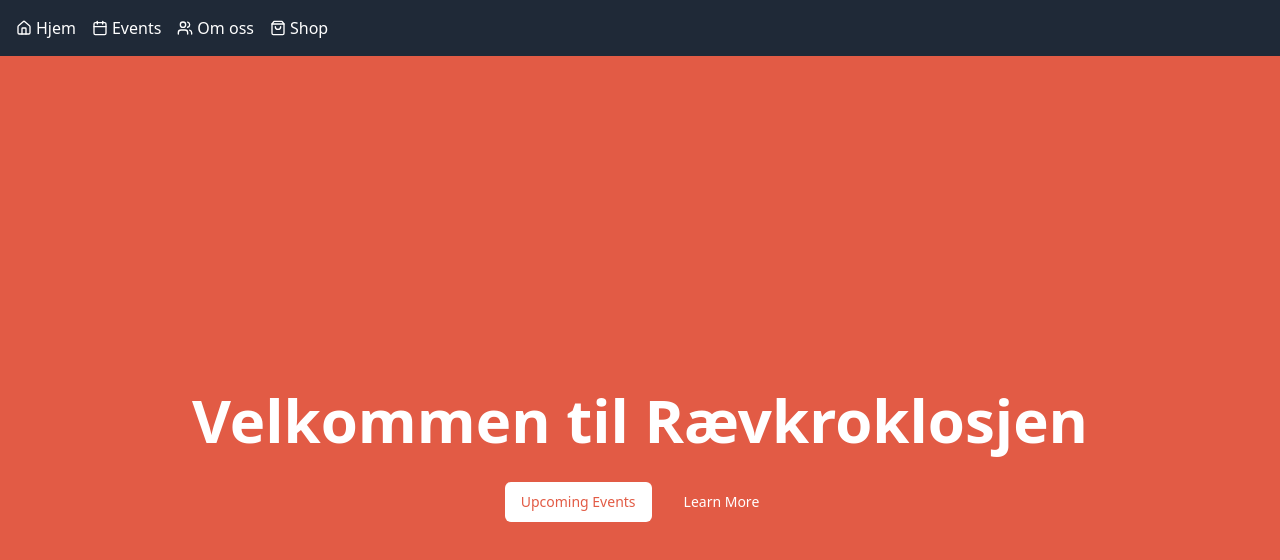
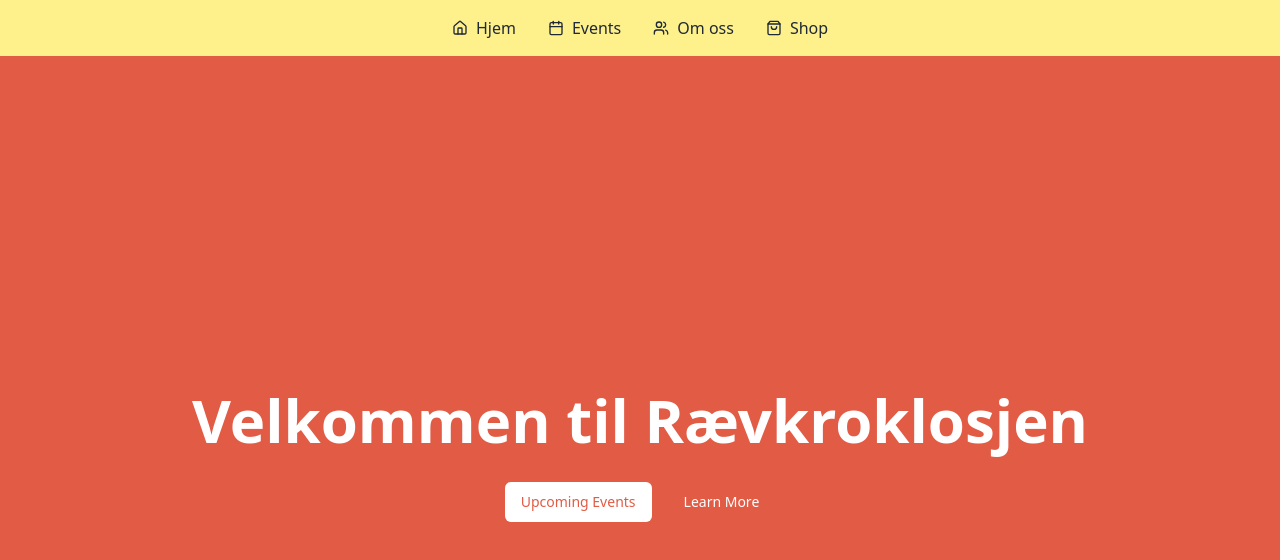
Before and after one commit to GPT-Engineer-App/showgroup-harmony-hub, a React (Vite) app: page / in a window 1280 px wide. Shown: the top 560 px of the page. Built offline with nearby package versions, Linux system fonts and the light colour scheme.

Commit message:
Center tabs and change color
Updated the styling of the tabs to be centered and changed their color to a mellow yellow.
[skip gpt_engineer]

```diff
--- a/src/App.jsx
+++ b/src/App.jsx
@@ -19,11 +19,11 @@ const App = () => (
       <Toaster />
       <BrowserRouter>
         <div className="min-h-screen flex flex-col">
-          <nav className="bg-gray-800 text-white p-4">
-            <ul className="flex space-x-4">
+          <nav className="bg-yellow-200 text-gray-800 p-4">
+            <ul className="flex justify-center space-x-8">
               {navItems.map(({ title, to, icon }) => (
                 <li key={to}>
-                  <Link to={to} className="flex items-center space-x-1 hover:text-gray-300">
+                  <Link to={to} className="flex items-center space-x-2 hover:text-gray-600">
                     {icon}
                     <span>{title}</span>
                   </Link>
```
